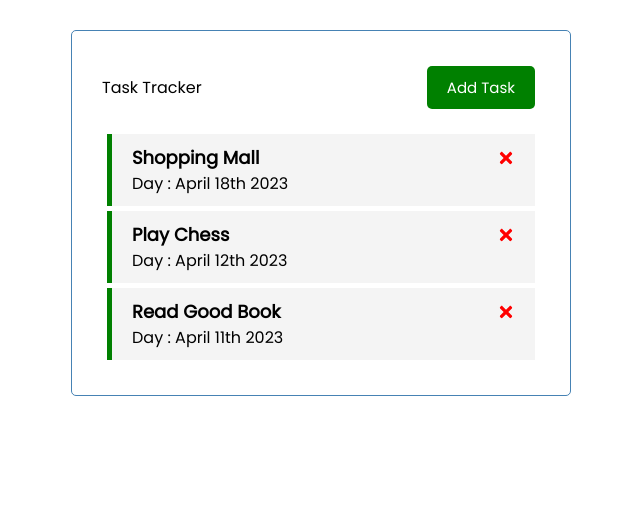
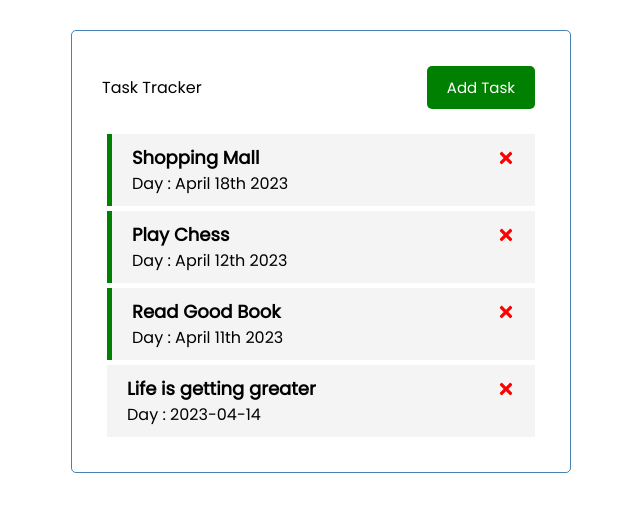
Before and after one commit to GHOST-Aram/my-first-react-app, a React (Create React App) app: page / in a window 1280 px wide. Shown: the top 512 px of the page, without its empty margins (319-959 px from the left). Built offline with nearby package versions, Linux system fonts and the light colour scheme; data requests are answered from the project's data file.

Commit message:
feat: Enable adding new task to Database - db.json

```diff
--- a/db.json
+++ b/db.json
@@ -17,6 +17,12 @@
       "text": "Read Good Book",
       "day": "April 11th 2023",
       "reminder": true
+    },
+    {
+      "text": "Life is getting greater",
+      "day": "2023-04-14",
+      "reminder": false,
+      "id": 5
     }
   ]
 }
--- a/src/App.js
+++ b/src/App.js
@@ -27,13 +27,24 @@ function App() {
   const toggleReminder = (id) => setTasks(tasks => tasks.map(task => task.id === id ? {...task, reminder:!task.reminder} : task))
 
   // Save new Task
-  const saveTask = (task) =>{
+  const saveTask = async(task) =>{
+    const response = fetch('http://localhost:5000/tasks', {
+      method : 'POST',
+      headers:{
+        'Content-type': 'application/json'
+      },
+      body: JSON.stringify(task)
+        })
+      const data = await response
 
-    // Add task id
-    const newTask = {id: tasks.length + 1, ...task}
+      // Update state
+      setTasks([...tasks, data])
 
-    // Update tasks state
-    setTasks([...tasks, newTask])
+    // // Add task id
+    // const newTask = {id: tasks.length + 1, ...task}
+
+    // // Update tasks state
+    // setTasks([...tasks, newTask])
   }
 
   //use Effect
```
